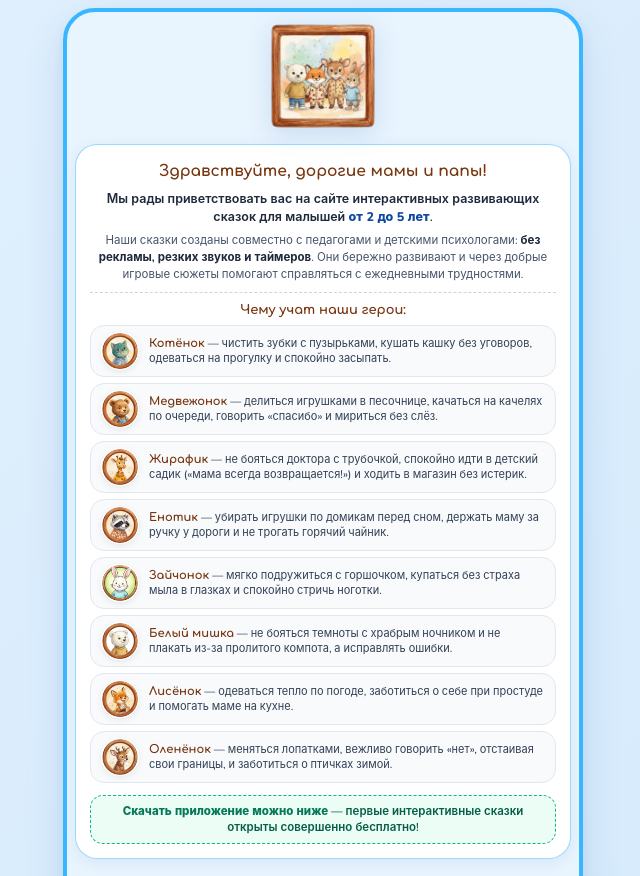
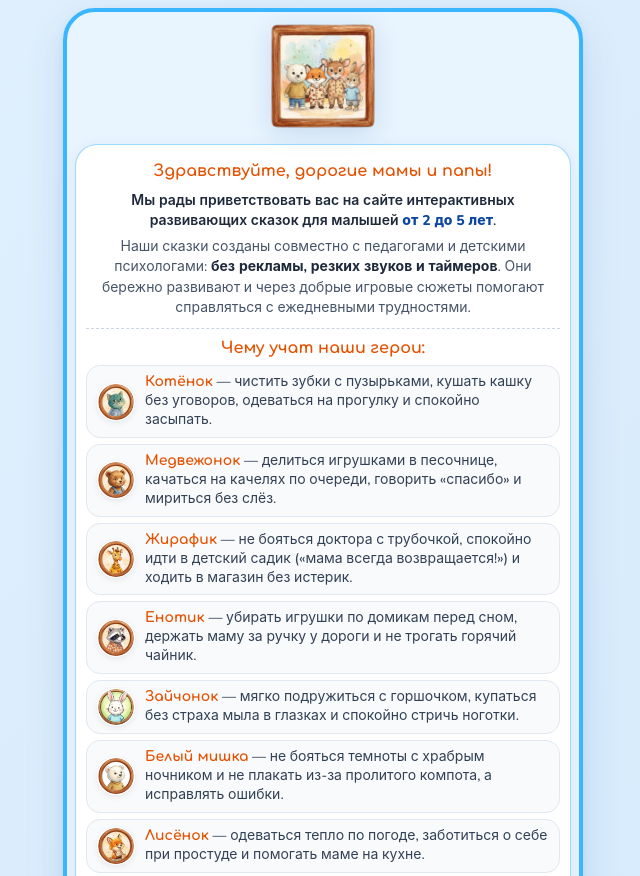
Before and after one commit to maxolio/skazki-app, a website: page index.html in a window 1280 px wide. Shown: the top 876 px of the page, without its empty margins (317-957 px from the left). Drawn offline with nearby package versions, Linux system fonts and the light colour scheme.

Commit message:
style(landing): bump text size to 14px, headers to 16px orange, reduce card padding to 10px

```diff
--- a/index.html
+++ b/index.html
@@ -33,7 +33,7 @@
   <link rel="preconnect" href="https://fonts.googleapis.com">
   <link rel="preconnect" href="https://fonts.gstatic.com" crossorigin>
   <link href="https://fonts.googleapis.com/css2?family=Comfortaa:wght@600;700&family=Nunito:wght@500;600;700;800&display=swap" rel="stylesheet">
-  <link rel="stylesheet" href="style.css?v=15">
+  <link rel="stylesheet" href="style.css?v=16">
 </head>
 <body>
   <!-- Фоновый градиентный контейнер -->
--- a/style.css
+++ b/style.css
@@ -159,7 +159,7 @@ body {
   background: #FFFFFF;
   border: 1.5px solid rgba(56, 182, 255, 0.5);
   border-radius: var(--radius-card);
-  padding: 16px 14px 14px;
+  padding: 16px 10px 14px;
   box-shadow: 0 4px 16px rgba(13, 71, 161, 0.07);
   text-align: center;
   box-sizing: border-box;
@@ -168,15 +168,15 @@ body {
 
 .welcome-title {
   font-family: 'Comfortaa', cursive, sans-serif;
-  font-size: 15.5px;
+  font-size: 16px;
   font-weight: 700;
-  color: #78350F;
+  color: #E65100;
   margin: 0 0 8px;
   line-height: 1.35;
 }
 
 .welcome-intro {
-  font-size: 12.5px;
+  font-size: 14px;
   font-weight: 600;
   color: #1E293B;
   margin: 0 0 6px;
@@ -189,7 +189,7 @@ body {
 }
 
 .welcome-desc {
-  font-size: 11.5px;
+  font-size: 14px;
   color: #475569;
   line-height: 1.45;
   margin: 0 0 10px;
@@ -202,10 +202,10 @@ body {
 
 .welcome-heroes-title {
   font-family: 'Comfortaa', cursive, sans-serif;
-  font-size: 13px;
+  font-size: 16px;
   font-weight: 700;
-  color: #78350F;
-  margin: 8px 0 8px;
+  color: #E65100;
+  margin: 10px 0 8px;
   border-top: 1px dashed #CBD5E1;
   padding-top: 10px;
 }
@@ -224,7 +224,7 @@ body {
   background: #F8FAFC;
   border: 1px solid #E2E8F0;
   border-radius: 14px;
-  padding: 6px 10px;
+  padding: 7px 10px;
   text-align: left;
   transition: transform 0.15s ease, background 0.15s ease;
 }
@@ -240,7 +240,7 @@ body {
 }
 
 .welcome-hero-info {
-  font-size: 11px;
+  font-size: 14px;
   line-height: 1.35;
   color: #334155;
   flex: 1;
@@ -248,8 +248,8 @@ body {
 
 .welcome-hero-info strong {
   font-family: 'Comfortaa', cursive, sans-serif;
-  font-size: 11.5px;
-  color: #78350F;
+  font-size: 14px;
+  color: #E65100;
   font-weight: 700;
 }
 
@@ -257,8 +257,8 @@ body {
   background: #ECFDF5;
   border: 1.5px dashed #10B981;
   border-radius: 13px;
-  padding: 8px 10px;
-  font-size: 11.5px;
+  padding: 10px 10px;
+  font-size: 14px;
   font-weight: 600;
   color: #065F46;
   text-align: center;
```
